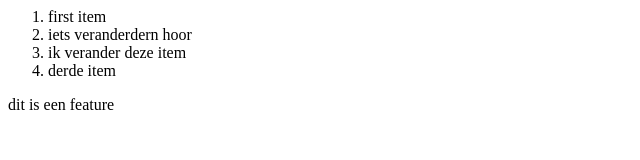
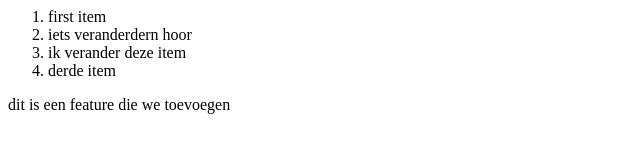
Before and after one commit to mmmtest/eersterep, a plain HTML site: page moduleone.html in a window 1280 px wide. Shown: the whole page, without its empty margins (0-640 px from the left). Drawn offline with Linux system fonts and the light colour scheme.

Commit message:
nieuwe feature

```diff
--- a/moduleone.html
+++ b/moduleone.html
@@ -13,7 +13,7 @@
 </module-one>
 
 <feature>
-dit is een feature
+dit is een feature die we toevoegen
 </feature>
 
 </html>
```
